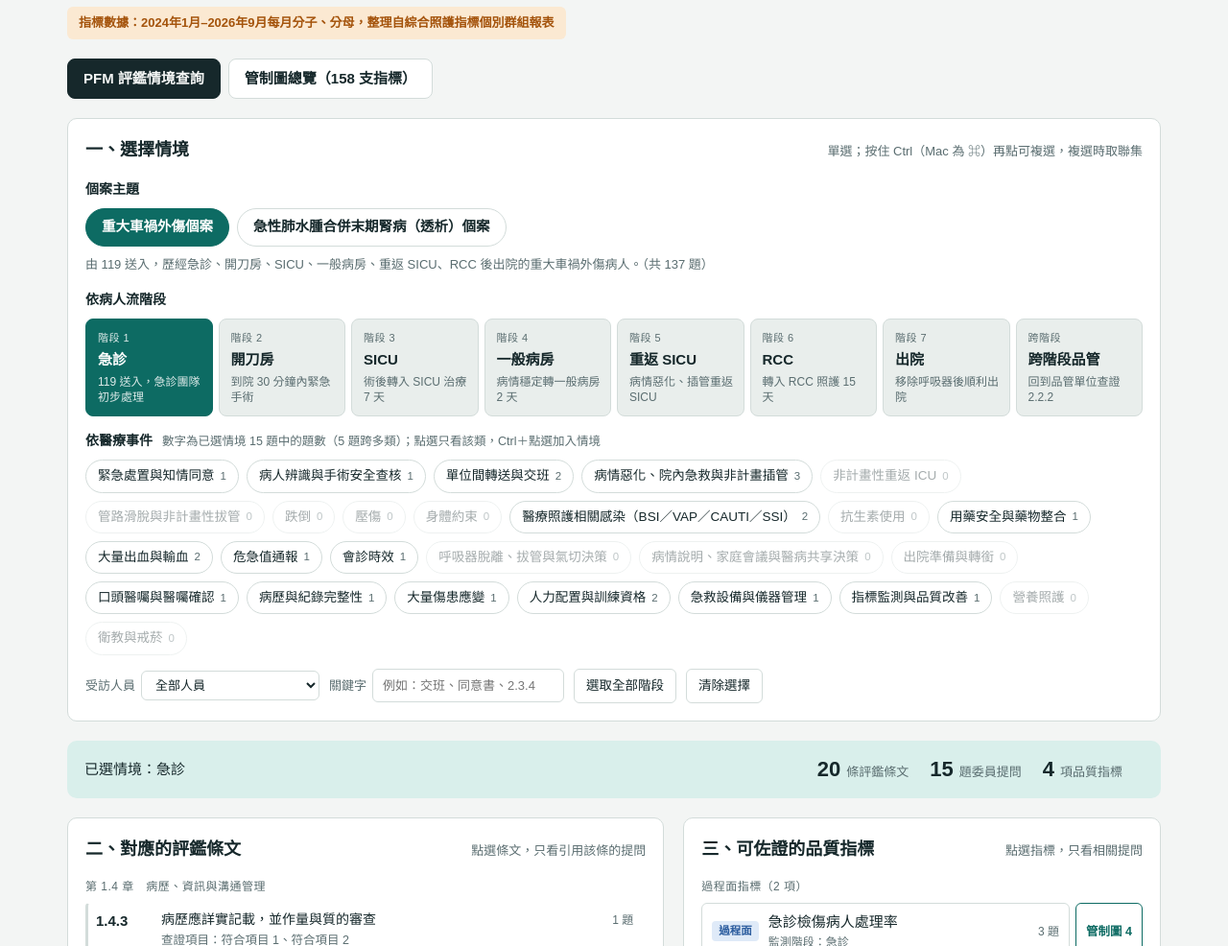
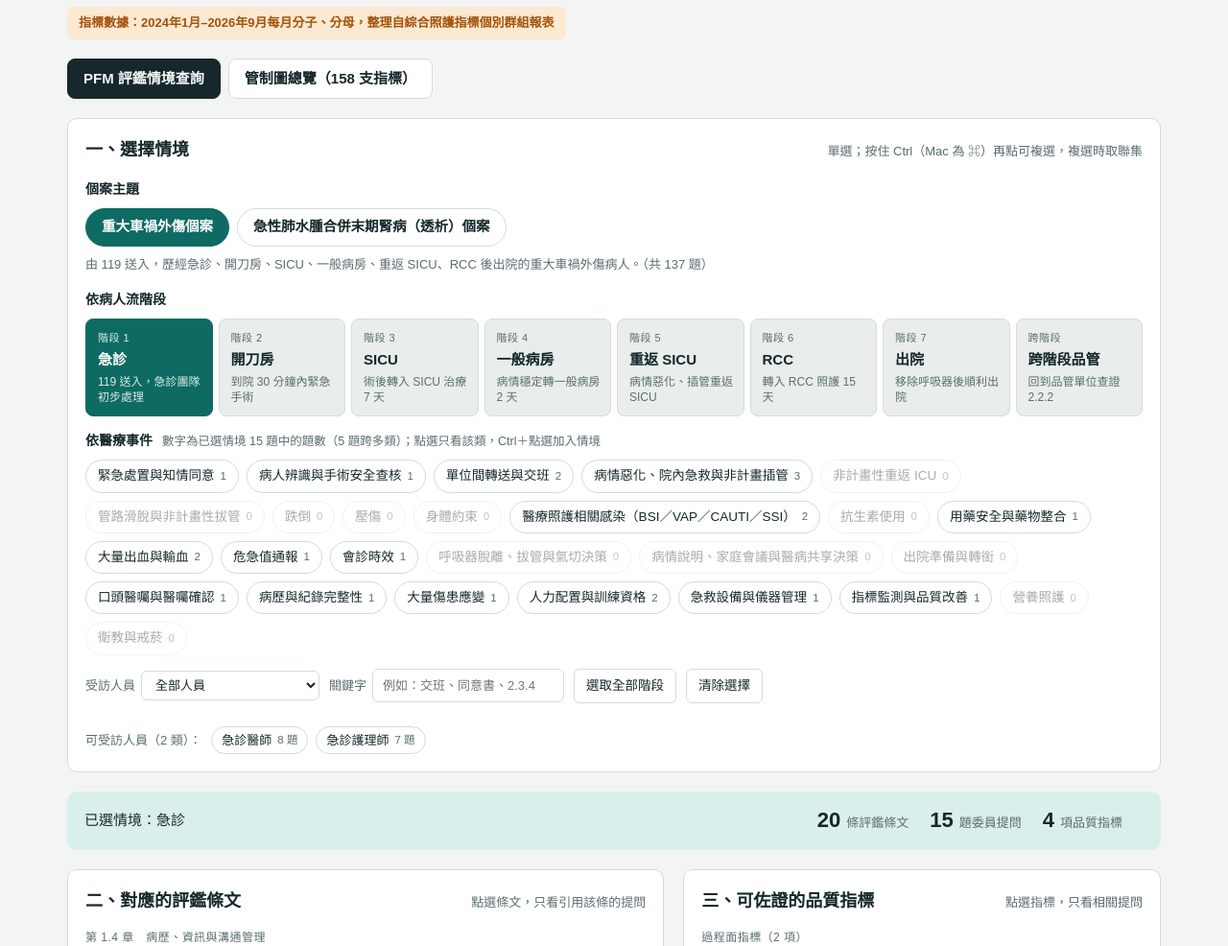
Before and after one commit to bluekite-Tzuchi/PFM, a plain HTML site: page index.html in a window 1280 px wide. Shown: the part 116-1102 px from the top of the page at 96% size. Drawn offline with Linux system fonts and the light colour scheme.

Commit message:
Add files via upload

```diff
--- a/index.html
+++ b/index.html
@@ -52,6 +52,10 @@ button:focus-visible,select:focus-visible,input:focus-visible{outline:2px solid
 .chip[aria-pressed="true"]{background:var(--accent);border-color:var(--accent);color:var(--accent-ink)}
 .chip[aria-pressed="true"] .n{color:var(--accent-ink);opacity:.85}
 .tools{display:flex;flex-wrap:wrap;gap:10px;align-items:center}
+.roles{display:flex;flex-wrap:wrap;gap:6px 8px;align-items:center;margin-top:10px;font-size:13px}
+.roles:empty{display:none}
+.roles .lab{color:var(--muted);margin-right:2px}
+.roles .chip{padding:3px 10px;font-size:13px}
 .tools label{font-size:13px;color:var(--muted);display:flex;gap:6px;align-items:center}
 select,input[type=search]{font:inherit;color:var(--ink);background:var(--surface);border:1px solid var(--line);border-radius:6px;padding:6px 10px}
 input[type=search]{min-width:200px}
@@ -193,6 +197,7 @@ footer{color:var(--muted);font-size:12.5px;max-width:78ch}
     <button class="btn" id="allstages" type="button">選取全部階段</button>
     <button class="btn" id="clear" type="button">清除選擇</button>
   </div>
+  <div class="roles" id="roles"></div>
 </section>
 
 <div class="summary" aria-live="polite">
@@ -364,9 +369,19 @@ function renderEvents(qs){
     state.focus=null;render();
   }));
 }
+function renderRoles(){
+  // 已選情境（含關鍵字，不含人員篩選）內可直接受訪的人員與題數
+  let base=baseSet();
+  if(state.kw){const k=state.kw.toLowerCase();base=base.filter(q=>(q.id+q.q+q.ct+q.e+q.i.join(' ')+q.role+q.refs.map(r=>r[1].map(x=>D.FULL[x[1]]).join(' ')).join(' ')).toLowerCase().includes(k))}
+  if(!base.length){$('roles').innerHTML='';return}
+  const cnt=new Map();base.forEach(q=>cnt.set(q.role,(cnt.get(q.role)||0)+1));
+  $('roles').innerHTML=`<span class="lab">可受訪人員（${cnt.size} 類）：</span>`+[...cnt].map(([r,n])=>`<button type="button" class="chip" data-r="${esc(r)}" aria-pressed="${state.role===r}">${esc(r)}<span class="n">${n} 題</span></button>`).join('');
+  document.querySelectorAll('#roles .chip').forEach(b=>b.addEventListener('click',()=>{const r=b.dataset.r;state.role=state.role===r?'':r;$('role').value=state.role;state.focus=null;render()}));
+}
 function render(){
   document.querySelectorAll('#path .step').forEach(b=>b.setAttribute('aria-pressed',state.sel.has(b.dataset.k)));
   const qs=filtered();
+  renderRoles();
   renderEvents(qs);
   // 條文
   const cCount={};qs.forEach(q=>q.c.forEach(c=>cCount[c]=(cCount[c]||0)+1));
```
